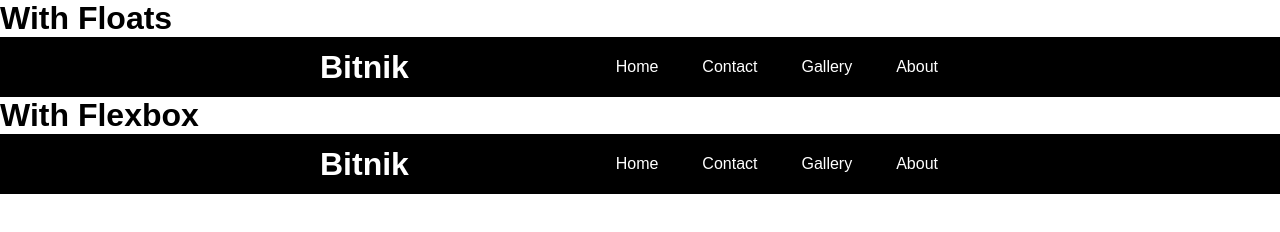
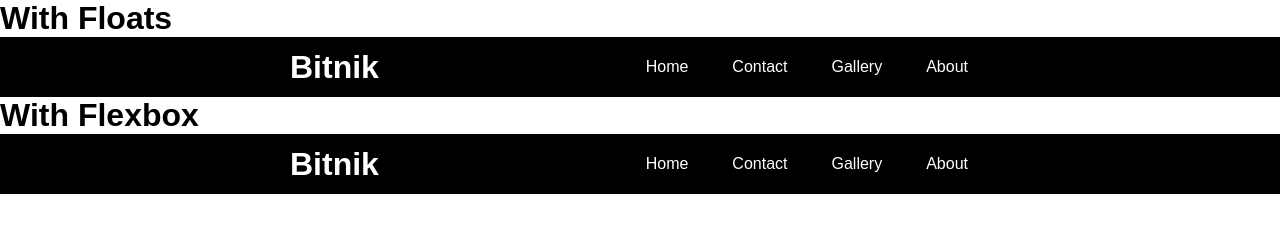
Before and after one commit to firrex/vertically-centering-logo-and-menu, a plain HTML site: page index.html in a window 1280 px wide. Drawn offline with Linux system fonts and the light colour scheme.

Commit message:
added min-width to .site-header

```diff
--- a/index.html
+++ b/index.html
@@ -1,11 +1,13 @@
 <!DOCTYPE html>
 <html lang="en" dir="ltr">
+
 <head>
   <meta charset="utf-8">
   <link href="https://fonts.googleapis.com/css?family=Oswald" rel="stylesheet">
   <link rel="stylesheet" href="style.css">
   <title>Centering Logo with Nav items</title>
 </head>
+
 <body>
   <h1>With Floats</h1>
   <div class="container">
@@ -20,7 +22,8 @@
         </ul>
       </nav>
     </header>
-    </div><!-- end container-->
+  </div>
+  <!-- end container-->
   <h1>With Flexbox</h1>
   <div class="container">
     <header class="fb-site-header">
@@ -34,7 +37,8 @@
         </ul>
       </nav>
     </header>
-    </div><!-- end container-->
+  </div>
+  <!-- end container-->
+</body>
 
-  </body>
 </html>
--- a/style.css
+++ b/style.css
@@ -5,9 +5,11 @@
   Default line-height är ca 1.2 (fonst-size 20 * 1.2 = line-height 24)
   Läs mer om default line-height: https://developer.mozilla.org/en-US/docs/Web/CSS/line-height
 */
+
 html {
   box-sizing: border-box;
 }
+
 *,
 *:before,
 *:after {
@@ -15,37 +17,48 @@ html {
   margin: 0;
   padding: 0;
 }
+
 body {
   font-family: sans-serif;
 }
+
 ul {
   list-style: none;
 }
+
 .clearfix:after {
   content: "";
   display: table;
   clear: both;
 }
+
 .container {
+  padding: 0 20px;
   background: #000;
 }
+
 .site-header {
   margin: 0 auto;
-  width: 50%;
+  width: 700px;
+  min-width: 40%;
 }
-.site-header h1{
+
+.site-header h1 {
   float: left;
   padding: 10px 0;
   line-height: 40px;
   color: #fff;
 
 }
+
 .site-menu {
   float: right;
 }
+
 .site-menu ul li {
   float: left;
 }
+
 .site-menu a {
   display: block;
   padding: 22px;
@@ -53,6 +66,7 @@ ul {
   color: #fff;
   text-decoration: none;
 }
+
 .site-menu a:hover {
   background: #1B9CFC;
   transition: all 0.4s ease 0s;
@@ -60,20 +74,24 @@ ul {
 
 /*
 With Flexbox -------------------*/
+
 .fb-site-header {
   margin: 0 auto;
   display: flex;
   align-items: center;
   justify-content: space-between;
-  width: 50%;
+  width: 700px;
 }
-.fb-site-header h1{
+
+.fb-site-header h1 {
   line-height: 40px;
   color: #fff;
 }
+
 .fb-site-menu ul {
   display: flex;
 }
+
 .fb-site-menu a {
   display: block;
   padding: 22px;
@@ -81,6 +99,7 @@ With Flexbox -------------------*/
   color: #fff;
   text-decoration: none;
 }
+
 .fb-site-menu a:hover {
   background: #1B9CFC;
   transition: all 0.4s ease 0s;
```
Lines whose indentation alone changed are shown as unchanged.
